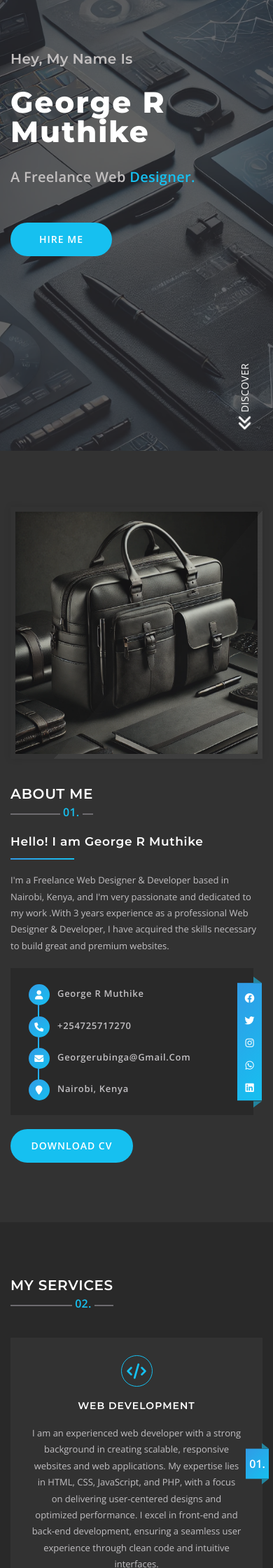
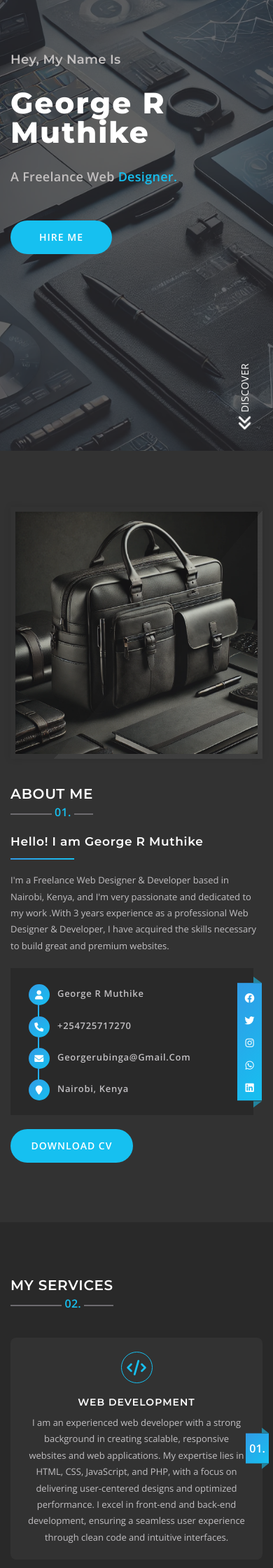
Before and after one commit to georgeklaus/My_Portfolio, a Django app: page / in a window 390 px wide. Shown: the part 200-2440 px from the top of the page at 70% size. Run offline with Django 5.2, Linux system fonts and the light colour scheme; some libraries are stand-ins or nearby versions.

Commit message:
congigured the css again to respond to phones layout

```diff
--- a/static/portfolio/css/main.css
+++ b/static/portfolio/css/main.css
@@ -911,6 +911,44 @@ h6 {
     border-top: 8px solid #23849e;
 }
 
+/* Two-column grid for Skills/Services */
+.skills .skills-content,
+.services .service-container {
+    display: grid;
+    grid-template-columns: repeat(2, 1fr); /* Two equal columns */
+    gap: 20px; /* Space between columns */
+}
+
+.skills .skills-content .skill-item,
+.services .service {
+    background: #323232;
+    padding: 20px;
+    border-radius: 8px;
+    text-align: center;
+    color: #fff;
+}
+
+.skills .skills-content .skill-item h4,
+.services .service h4 {
+    font-size: 18px;
+    font-weight: 600;
+    margin-bottom: 10px;
+}
+
+.skills .skills-content .skill-item p,
+.services .service p {
+    font-size: 14px;
+    color: #c2c0c3;
+}
+
+/* Responsive: Single column on smaller screens */
+@media (max-width: 575.98px) {
+    .skills .skills-content,
+    .services .service-container {
+        grid-template-columns: 1fr; /* Single column */
+    }
+}
+
 /* --------------------------------------
    7. Resume
 -----------------------------------------*/
@@ -2371,12 +2409,12 @@ h6 {
 
     .main-title span {
         font-size: 16px;
-        left: 60%;
+        left: 50%; /* Center the span */
     }
 
     /*=========== Home ============*/
     .home .intro h3 {
-        font-size: 20px;
+        font-size: 18px;
         letter-spacing: .3px;
     }
 
@@ -2385,7 +2423,7 @@ h6 {
     }
 
     .home .intro p {
-        font-size: 20px;
+        font-size: 18px;
         letter-spacing: .3px;
     }
 
@@ -2485,6 +2523,12 @@ h6 {
         padding: 0 8px;
     }
 
+    /*=========== Portfolio ============*/
+    .portfolio .portfolio-content .item {
+        width: 100%; /* Make items stack vertically */
+        margin-bottom: 20px;
+    }
+
     /*=========== Fun Facts ============*/
     .facts .fact-item {
         margin: 0;
@@ -2502,6 +2546,24 @@ h6 {
     }
 
     /*=========== Blog ============*/
+    .blog .post {
+        margin-bottom: 20px;
+        height: auto;
+    }
+
+    .blog .post .post-img {
+        float: none;
+        width: 100%;
+        height: auto;
+    }
+
+    .blog .post .post-content {
+        float: none;
+        width: 100%;
+        padding: 20px;
+        height: auto;
+    }
+
     .blog .post .post-content .post-title h4 {
         font-size: 15px;
     }
@@ -2521,7 +2583,7 @@ h6 {
 
     /*=========== Contact ============*/
     .contact .contact-boxes {
-        padding: 40px 20px;
-    }
-
-}
+        padding: 20px;
+    }
+
+}
```
